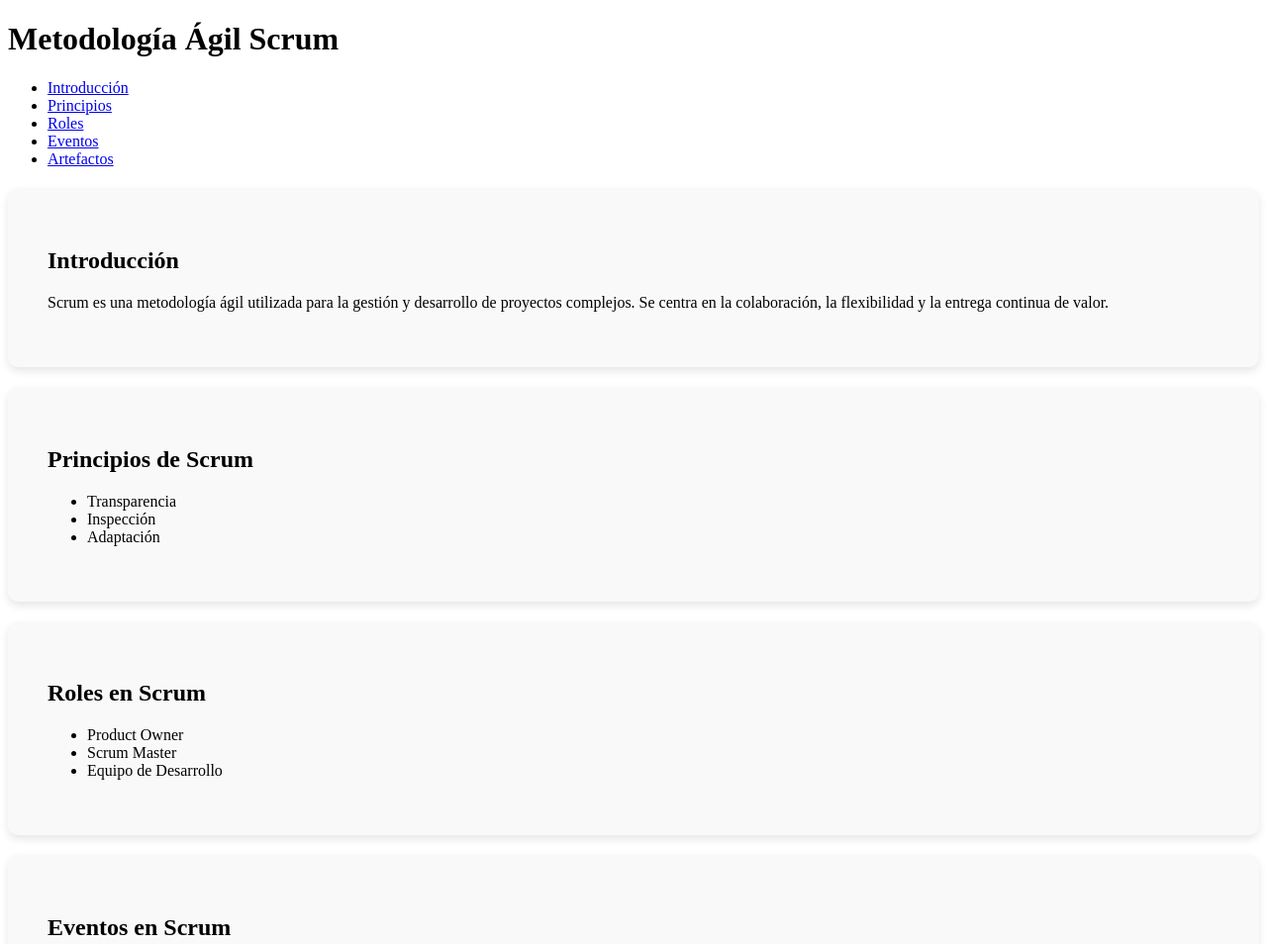
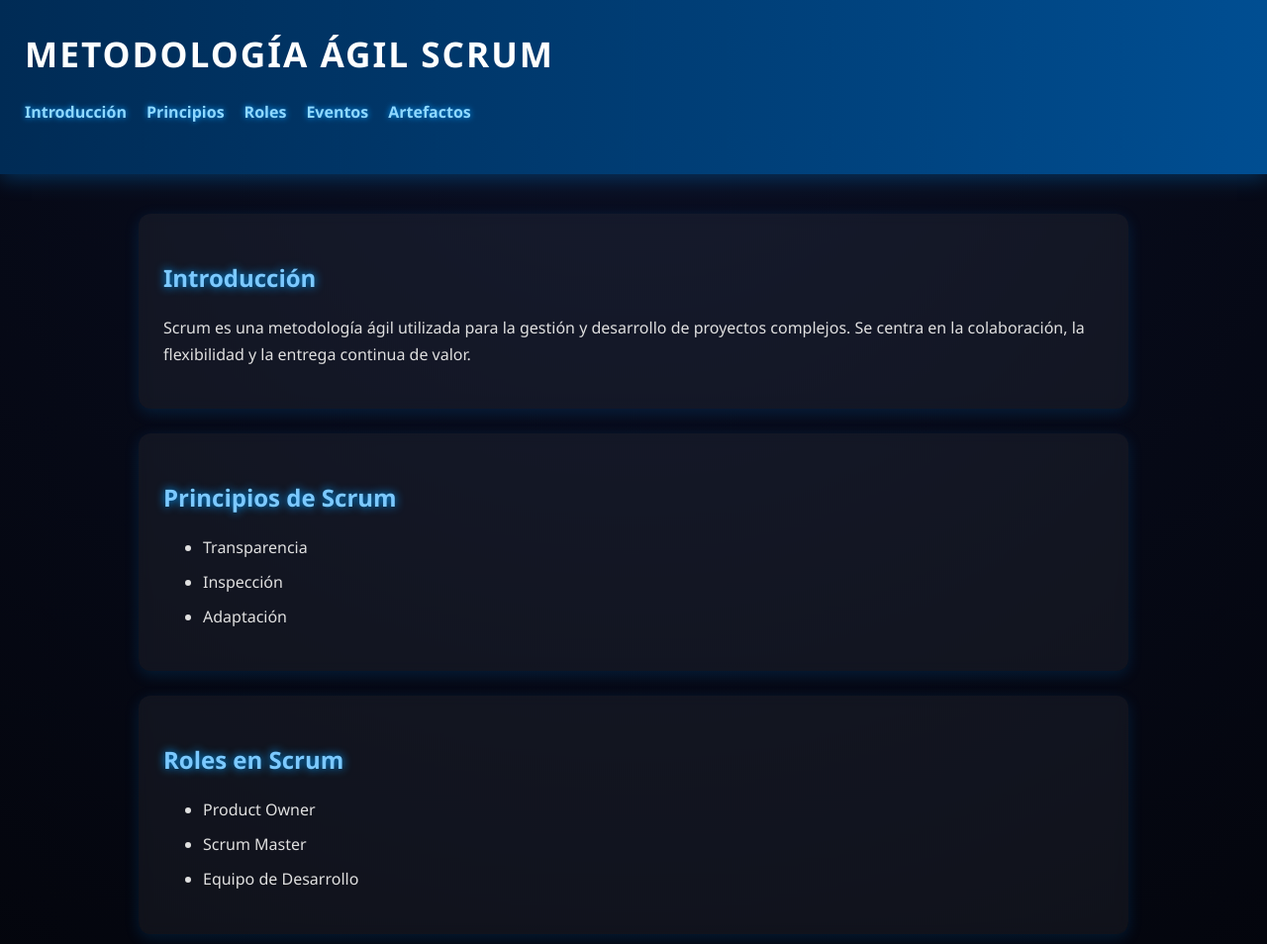
Before and after one commit to eduforcas/proyecto-copilot, a plain HTML site: page index.html in a window 1280 px wide. Shown: the top 954 px of the page at 99% size. Drawn offline with Linux system fonts and the light colour scheme.

Commit message:
Actualizar estilos CSS futuristas

```diff
--- a/style.css
+++ b/style.css
@@ -1,8 +1,92 @@
-/* agregar estilos más modernos para las secciones */
+/* --- Estilo Futurista / Neón --- */
+
+body {
+    margin: 0;
+    padding: 0;
+    font-family: 'Segoe UI', Tahoma, Geneva, Verdana, sans-serif;
+    background: radial-gradient(circle at top, #0a0f24, #000);
+    color: #e0e0e0;
+    line-height: 1.7;
+}
+
+/* --- ENCABEZADO --- */
+header {
+    background: linear-gradient(90deg, #002b55, #004e92);
+    padding: 25px;
+    color: #fff;
+    box-shadow: 0 4px 20px rgba(0, 150, 255, 0.3);
+}
+
+header h1 {
+    margin: 0;
+    font-size: 2.2rem;
+    letter-spacing: 2px;
+    text-transform: uppercase;
+}
+
+/* --- NAVBAR --- */
+nav ul {
+    list-style: none;
+    display: flex;
+    gap: 20px;
+    padding: 0;
+    margin-top: 15px;
+}
+
+nav a {
+    color: #8fd8ff;
+    font-weight: bold;
+    text-decoration: none;
+    text-shadow: 0 0 6px #009dff;
+    transition: 0.3s;
+}
+
+nav a:hover {
+    color: #fff;
+    text-shadow: 0 0 10px #00c8ff, 0 0 20px #00c8ff;
+}
+
+/* --- CONTENIDO PRINCIPAL --- */
+main {
+    padding: 40px;
+    max-width: 1000px;
+    margin: auto;
+}
+
 section {
-    padding: 40px;
-    margin: 20px 0;
-    background-color: #f9f9f9;
-    border-radius: 10px;
-    box-shadow: 0 4px 8px rgba(0, 0, 0, 0.1);
+    background: rgba(255, 255, 255, 0.05);
+    padding: 25px;
+    margin-bottom: 25px;
+    border-radius: 12px;
+    backdrop-filter: blur(6px);
+    box-shadow: 0 4px 15px rgba(0, 150, 255, 0.15);
+    transition: transform 0.2s, box-shadow 0.3s;
 }
+
+section:hover {
+    transform: translateY(-5px);
+    box-shadow: 0 8px 25px rgba(0, 150, 255, 0.3);
+}
+
+h2 {
+    color: #7cc9ff;
+    margin-bottom: 10px;
+    text-shadow: 0 0 10px #009dff;
+}
+
+/* --- LISTAS --- */
+li {
+    margin-bottom: 8px;
+}
+
+/* --- FOOTER --- */
+footer {
+    background: #001a33;
+    color: #8abed1;
+    text-align: center;
+    padding: 15px;
+    margin-top: 30px;
+    font-size: 0.9rem;
+    border-top: 1px solid #004e92;
+    box-shadow: 0 -4px 12px rgba(0, 150, 255, 0.15);
+}
```
